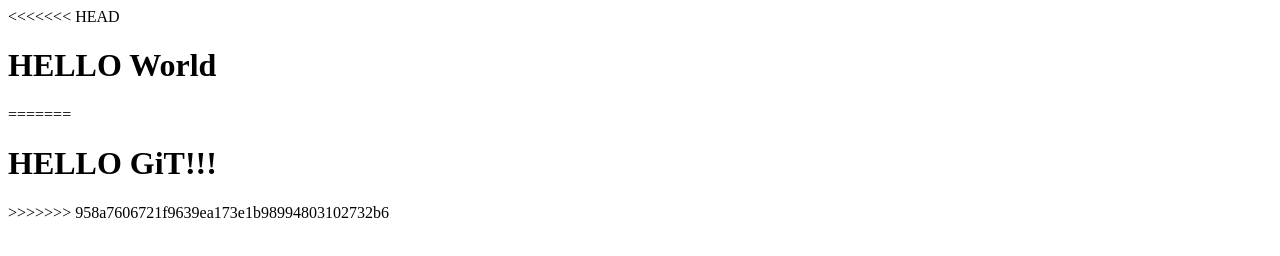
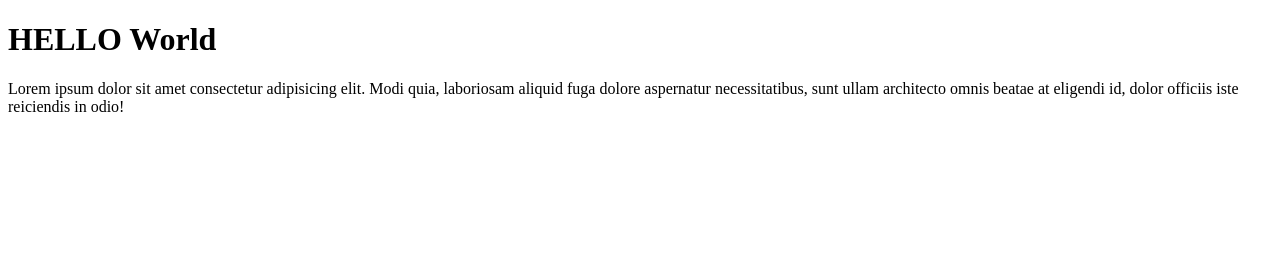
Before and after one commit to MariuszKwasniewski/git-course-4, a plain HTML site: page index.html in a window 1280 px wide. Drawn offline with Linux system fonts and the light colour scheme.

Commit message:
added paragraph in to index.html

```diff
--- a/index.html
+++ b/index.html
@@ -7,12 +7,8 @@
     <title>ISA GIT COURSe 4</title>
 </head>
 <body>
-<<<<<<< HEAD
   <h1>  HELLO World</h1>
-=======
-  <h1>  HELLO GiT!!!</h1>
->>>>>>> 958a7606721f9639ea173e1b98994803102732b6
-
+    <p>Lorem ipsum dolor sit amet consectetur adipisicing elit. Modi quia, laboriosam aliquid fuga dolore aspernatur necessitatibus, sunt ullam architecto omnis beatae at eligendi id, dolor officiis iste reiciendis in odio!</p>
 
 </body>
 </html>
```
